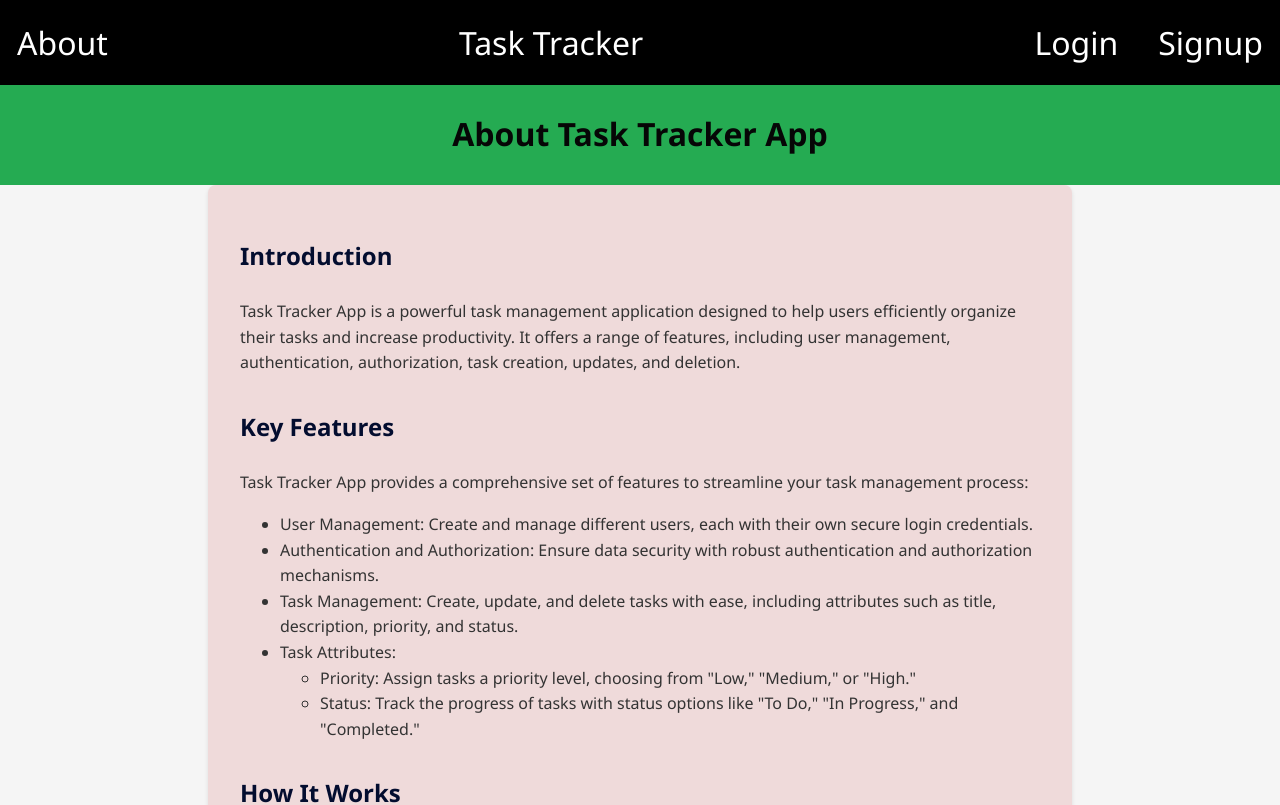
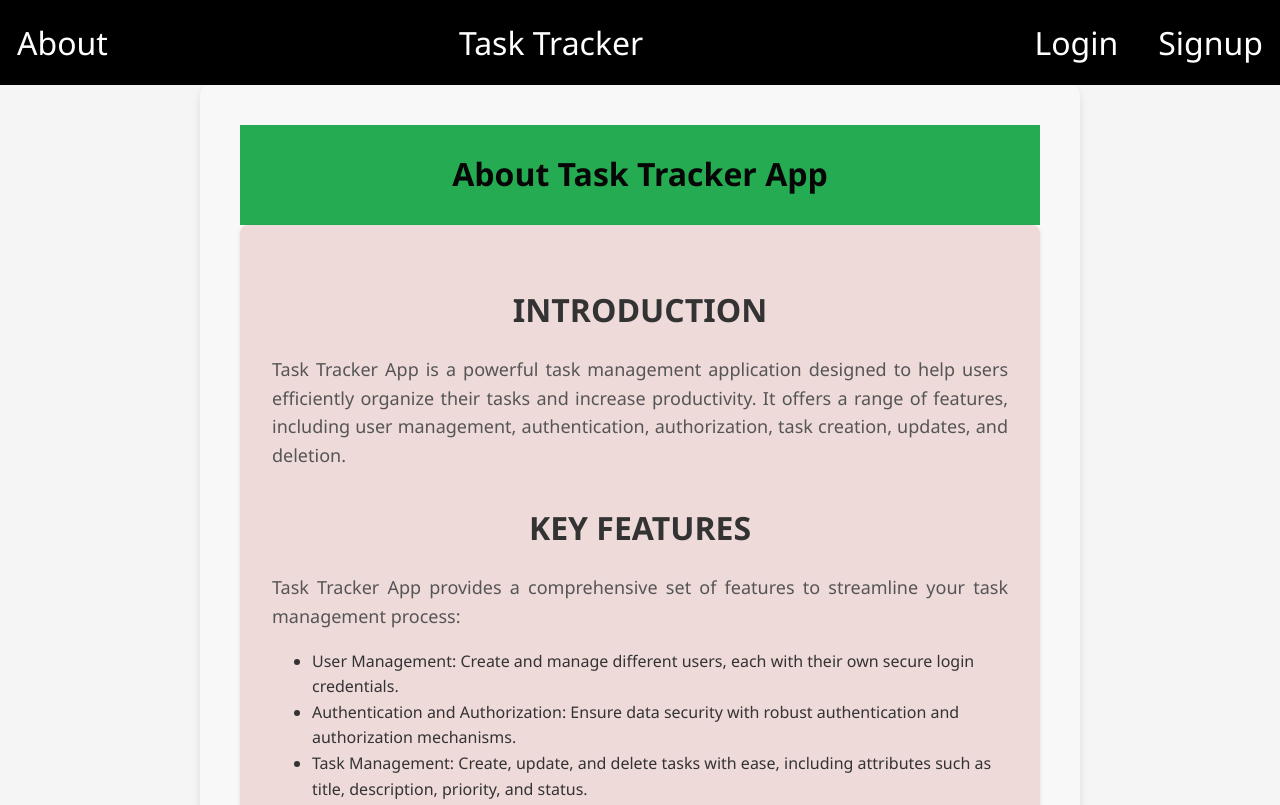
Before and after one commit to Oscar-Santos/TASK_TRACKER_App, a React (Create React App) app in the folder client/: page /about in a window 1280 px wide. Shown: the top 805 px of the page. Built offline with nearby package versions, Linux system fonts and the light colour scheme.

Commit message:
original app styling 1

```diff
--- a/client/src/App.js
+++ b/client/src/App.js
@@ -13,7 +13,7 @@ function App() {
   const { user } = useAuthContext();
 
   return (
-    <div className='app'>
+    <div className='app-container'>
 
         <Nav />
         <Routes>
--- a/client/src/index.css
+++ b/client/src/index.css
@@ -245,6 +245,70 @@ form.login button.login-button:hover {
 }
 
 
+/* styling for about page */
+/* Styles for the About Page */
+.about {
+  max-width: 800px;
+  margin: 0 auto;
+  padding: 40px;
+  background-color: #f8f8f8;
+  border-radius: 10px;
+  box-shadow: 0 4px 8px rgba(0, 0, 0, 0.1);
+}
+
+.about h2 {
+  text-align: center;
+  font-size: 32px;
+  color: #333;
+  margin-bottom: 20px;
+  text-transform: uppercase;
+}
+
+.about p {
+  font-size: 18px;
+  line-height: 1.6;
+  color: #555;
+  text-align: justify;
+}
+
+.about .highlighted-text {
+  font-weight: bold;
+  color: #be177b;
+}
+
+.about .quote {
+  font-style: italic;
+  margin-top: 30px;
+  color: #888;
+}
+
+/* Call-to-action button */
+.about .cta-button {
+  display: inline-block;
+  margin-top: 40px;
+  padding: 14px 32px;
+  background-color: #be177b;
+  color: #fff;
+  font-size: 20px;
+  text-decoration: none;
+  border: none;
+  border-radius: 5px;
+  cursor: pointer;
+  transition: background-color 0.3s ease;
+}
+
+.about .cta-button:hover {
+  background-color: #992b64;
+}
+
+/* Media query for responsive design if needed */
+@media screen and (max-width: 768px) {
+  .about {
+    width: 90%;
+  }
+}
+
+
 
 
 @media screen and (max-width: 768px) {
```
